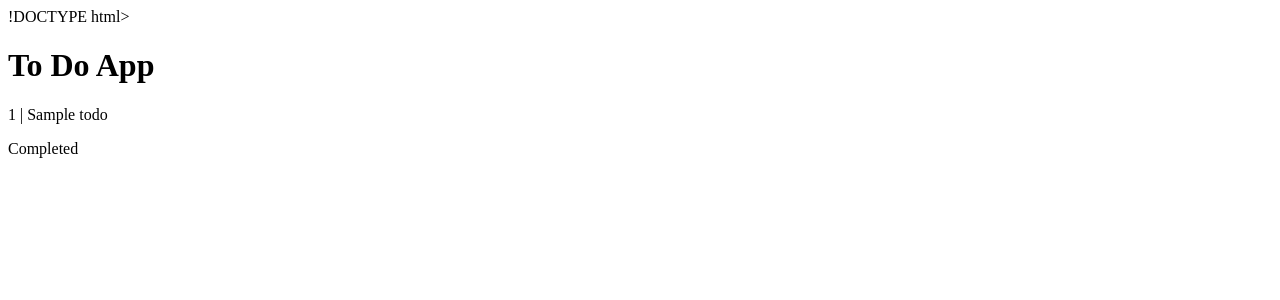
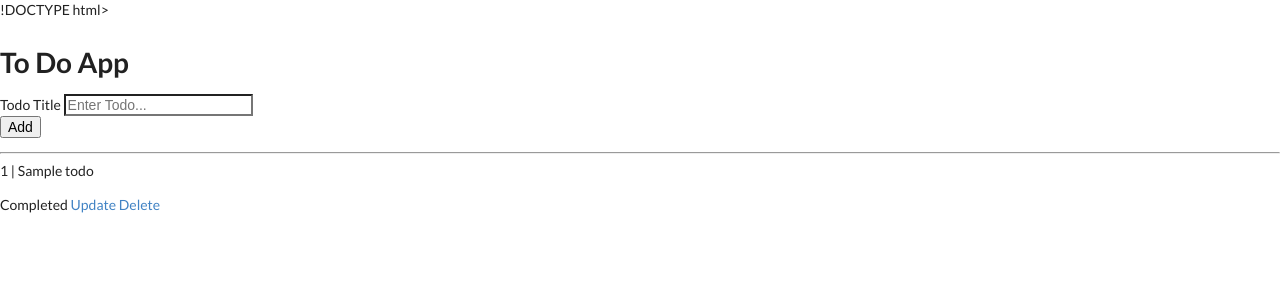
Before and after one commit to eribertto/eri-todo, a Flask app: template templates/base.html in a window 1280 px wide. Shown: the top 300 px of the page. Run offline with Flask 2, Linux system fonts and the light colour scheme; the template is opened without the code that fills it: most values are stand-ins (such as "Sample title", 1, 10 or a date in 2020); parts of the project's set-up code (start-up, migrations or seed data) failed here and were passed over.

Commit message:
add routes to add,delete,update todos

```diff
--- a/app.py
+++ b/app.py
@@ -1,4 +1,4 @@
-from flask import Flask, render_template, request, redirect
+from flask import Flask, render_template, request, redirect, url_for
 from flask_sqlalchemy import SQLAlchemy
 
 app = Flask(__name__)
@@ -19,6 +19,32 @@
     todo_list = Todo.query.all()
     return render_template("base.html", todo_list=todo_list)
 
+@app.route('/add', methods=['POSTS'])
+def add():
+    title = request.form.get("title")
+    new_todo = Todo(title=title, complete=False)
+    db.session.add(new_todo)
+    db.session.commit()
+    return redirect(url_for("home"))
+
+@app.route('/update/<int:todo_id>')
+def update(todo_id):
+    todo = Todo.query.filter_by(id=todo_id).first()
+    todo.complete = not todo.complete
+    db.session.commit()
+    return redirect(url_for('home'))
+
+@app.route('/delete/<int:todo_id>')
+def delete(todo_id):
+    todo = Todo.query.filter_by(id=todo_id).first()
+    db.session.delete(todo)
+    db.session.commit()
+    return redirect(url_for('home'))
+
+
+
+
+
 if __name__ == "__main__":
     db.create_all()
     app.run(debug=True)
--- a/templates/base.html
+++ b/templates/base.html
@@ -5,11 +5,23 @@
     <meta charset="UTF-8">
     <meta name="viewport" content="width=device-width, initial-scale=1.0">
     <title>Todo App</title>
+	<link rel="stylesheet" href="https://cdn.jsdelivr.net/npm/semantic-ui@2.4.2/dist/semantic.min.css">
+	<script src="https://cdn.jsdelivr.net/npm/semantic-ui@2.4.2/dist/semantic.min.js"></script>
 </head>
 
 <body>
 
     <h1>To Do App</h1>
+	<form action="/add" method="post">
+        <div>
+            <label>Todo Title</label>
+            <input type="text" name="title" placeholder="Enter Todo...">
+            <br>
+            <button type="submit">Add</button>
+        </div>
+    </form>
+
+    <hr>
 
     {% for todo in todo_list %}
 
@@ -21,6 +33,9 @@
     <span>Completed</span>
     {% endif %}
 
+	<a href="/update/{{ todo.id }}">Update</a>
+    <a href="/delete/{{ todo.id }}">Delete</a>
+
     {% endfor %}
 
 </body>
```
